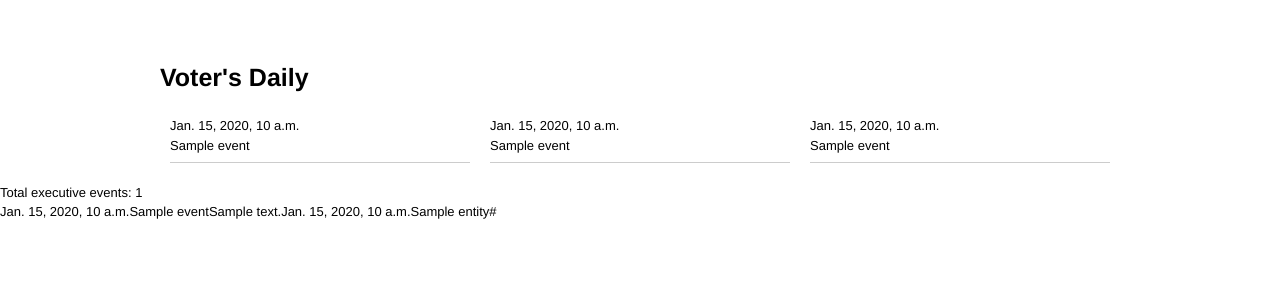
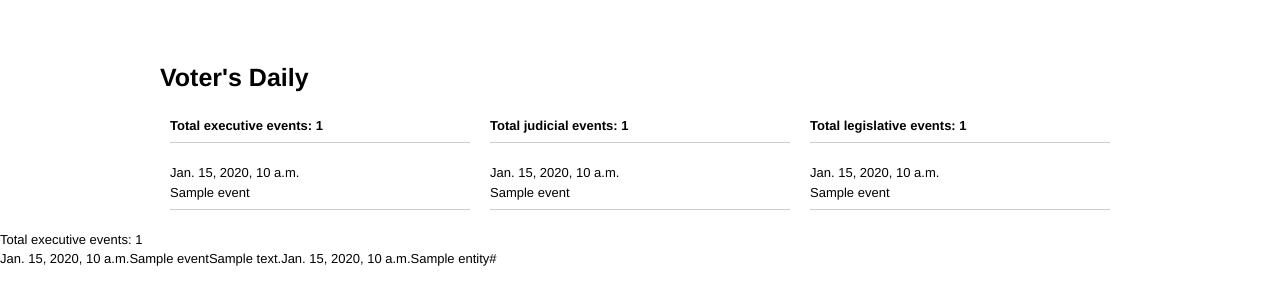
Before and after one commit to onyxfish/votersdaily_web, a Django app: template citizen/templates/index.html in a window 1280 px wide. Shown: the top 305 px of the page. Run offline with Django 3.2, Linux system fonts and the light colour scheme; the template is opened without the code that fills it: most values are stand-ins (such as "Sample title", 1, 10 or a date in 2020).

Commit message:
Added branch column headers

```diff
--- a/citizen/templates/index.html
+++ b/citizen/templates/index.html
@@ -15,6 +15,8 @@
             Voter's Daily
         </h1>
         <div class="grid_4">
+            <div><strong>Total executive events: {{ executive_events|length }}</strong></div>
+            <hr />
             {% for event in executive_events %}
                 <div>{{ event.datetime }}</div>
                 <div>{{ event.title }}</div>
@@ -22,6 +24,8 @@
             {% endfor %}
         </div>
         <div class="grid_4">
+            <div><strong>Total judicial events: {{ judicial_events|length }}</strong></div>
+            <hr />
             {% for event in judicial_events %}
                 <div>{{ event.datetime }}</div>
                 <div>{{ event.title }}</div>
@@ -29,6 +33,8 @@
             {% endfor %}
         </div>
         <div class="grid_4">
+            <div><strong>Total legislative events: {{ legislative_events|length }}</strong></div>
+            <hr />
             {% for event in legislative_events %}
                 <div>{{ event.datetime }}</div>
                 <div>{{ event.title }}</div>
```
